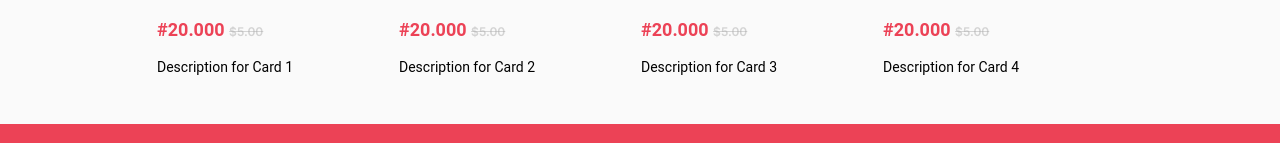
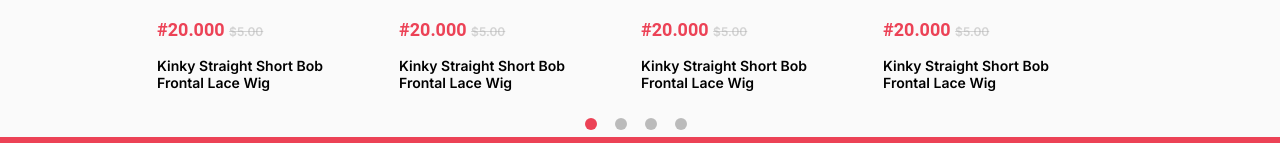
Before and after one commit to marckender/Trabalho_de_Conclusao_de_Curso, a React (Vite) app in the folder Project/front-end/: page / in a window 1280 px wide. Shown: the part 791-934 px from the top of the page. Built offline with nearby package versions, Linux system fonts and the light colour scheme.

Commit message:
chore: popular section 100%

```diff
--- a/Project/front-end/src/components/pages/Home/Home/index.tsx
+++ b/Project/front-end/src/components/pages/Home/Home/index.tsx
@@ -8,22 +8,22 @@ export default function HomePage() {
     {
       title: 'Card 1',
       image: 'https://i.imgur.com/lYKm8Wf.png',
-      description: 'Description for Card 1',
+      description: 'Kinky Straight Short Bob Frontal Lace Wig',
     },
     {
       title: 'Card 2',
       image: 'https://i.imgur.com/lYKm8Wf.png',
-      description: 'Description for Card 2',
+      description: 'Kinky Straight Short Bob Frontal Lace Wig',
     },
     {
       title: 'Card 3',
       image: 'https://i.imgur.com/lYKm8Wf.png',
-      description: 'Description for Card 3',
+      description: 'Kinky Straight Short Bob Frontal Lace Wig',
     },
     {
       title: 'Card 4',
       image: 'https://i.imgur.com/lYKm8Wf.png',
-      description: 'Description for Card 4',
+      description: 'Kinky Straight Short Bob Frontal Lace Wig',
     },
   ];
   return (
--- a/Project/front-end/src/components/template/Home/PopularProducts/index.tsx
+++ b/Project/front-end/src/components/template/Home/PopularProducts/index.tsx
@@ -16,13 +16,40 @@ interface CardCarouselProps {
 
 const PopularProducts: React.FC<CardCarouselProps> = ({ cards }) => {
   const settings = {
-    dots:false,
+    dots:true,
     speed: 500,
     slidesToShow: 4,
     slidesToScroll: 1,
     arrows: false,
     autoplay: false,
     autoplaySpeed: 5000,
+    responsive: [
+        {
+          breakpoint: 1024,
+          settings: {
+            slidesToShow: 3,
+            slidesToScroll: 3,
+            infinite: true,
+
+          }
+        },
+        {
+          breakpoint: 600,
+          settings: {
+            slidesToShow: 2,
+            slidesToScroll: 2,
+            initialSlide: 2,
+            infinite: true,
+          }
+        },
+        {
+          breakpoint: 480,
+          settings: {
+            slidesToShow: 1,
+            slidesToScroll: 1
+          }
+        }
+      ]
   };
 
   return (
--- a/Project/front-end/src/components/template/Home/PopularProducts/styles.scss
+++ b/Project/front-end/src/components/template/Home/PopularProducts/styles.scss
@@ -9,7 +9,7 @@
 
         .slick-dots {
           position: absolute;
-          bottom: 10px;
+        //   bottom: 4px;
           list-style: none;
           display: flex;
           justify-content: center;
@@ -30,10 +30,18 @@
               &:hover {
                 background-color: #555;
             }
+
+            &::before{
+                display: none;
+            }
         }
 
         &.slick-active button {
-            background-color: #555;
+            background-color: var(--color-principal);
+
+            &::before{
+                display: none;
+            }
         }
     }
 }
@@ -78,6 +86,13 @@ h1 {
     }
 
     p {
-      font-size: 14px;
+        color: #000;
+        font-family: Inter;
+        font-size: 14px;
+        font-style: normal;
+        font-weight: 600;
+        line-height: normal;
+
+        width: 80%;
     }
   }
```
Also changed, not shown: Project/front-end/src/assets/C_img.png (added).
